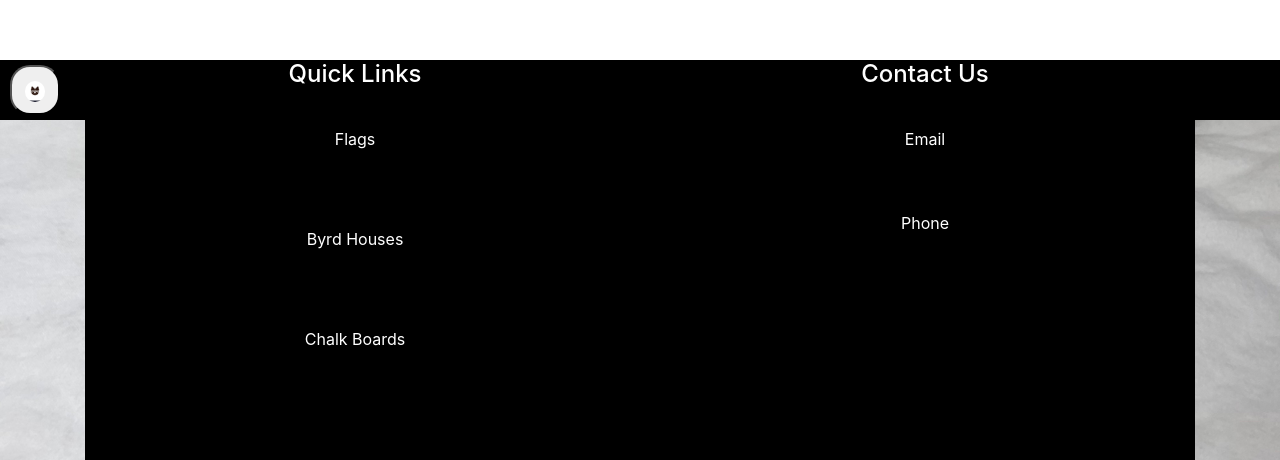
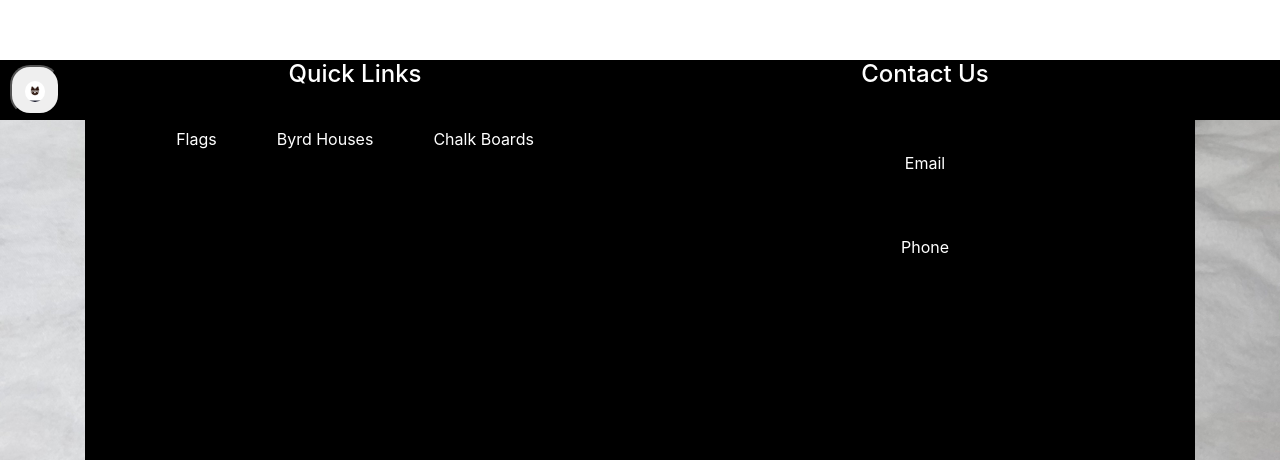
Before and after one commit to GMorse19/rustic, a React (Create React App) app: page /contact in a window 1280 px wide. Shown: the part 340-800 px from the top of the page. Built offline with nearby package versions, Linux system fonts and the light colour scheme.

Commit message:
Spacing!

```diff
--- a/src/ContactPage/ContactPage.js
+++ b/src/ContactPage/ContactPage.js
@@ -10,15 +10,16 @@ const ContactPage = () => (
     <Row>
       <Col>
           <h4>Quick Links</h4>
-          <p><a href='/'>Flags</a></p>
-          <p><a href='/'>Byrd Houses</a></p>
-          <p><a href='/'>Chalk Boards</a></p>
+          <a href='/'>Flags</a>
+          <a href='/'>Byrd Houses</a>
+          <a href='/'>Chalk Boards</a>
       </Col>
       <Col>
-          <h4>Contact Us</h4>
-          <a href='/'>Email</a>
-          <br />
-          <a href='/'>Phone</a>
+      <div className=''>
+          <h4>Contact Us</h4><br />
+          <a className='space' href='/'>Email</a><br/>
+          <a className='space' href='/'>Phone</a>
+      </div>
       </Col>
     </Row>
     </div>
--- a/src/ContactPage/ContactPage.scss
+++ b/src/ContactPage/ContactPage.scss
@@ -1,7 +1,13 @@
-
+// a {
+//   display: block;
+// }
 .contact-div {
   background-color: #000;
   height: 400px;
   // margin-bottom: 40px;
   margin-top: 400px;
 }
+
+.space {
+
+}
```
